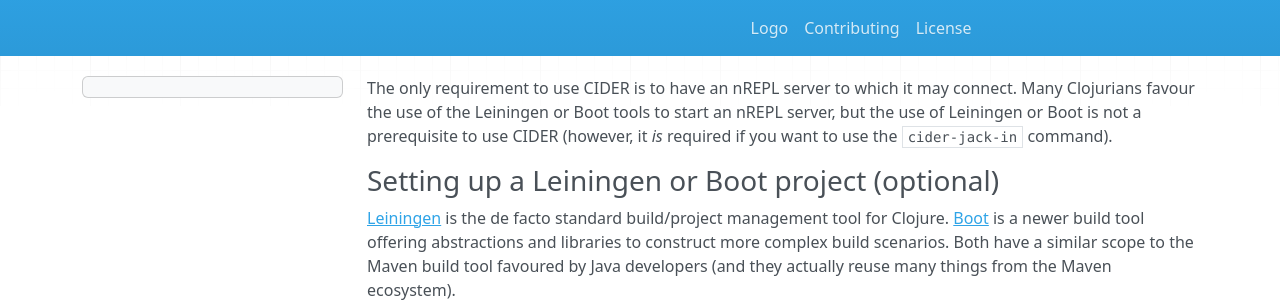
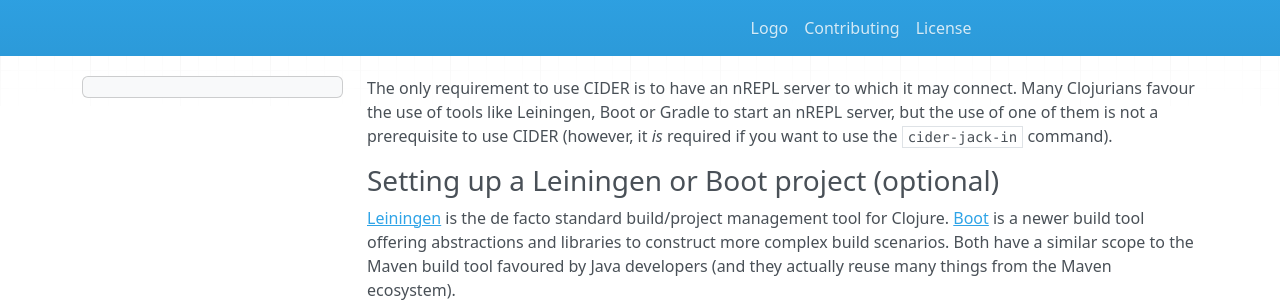
Before and after one commit to clojure-emacs/cider, an MkDocs documentation site: the page built from doc/basic_usage.md, in a window 1280 px wide and 900 px high. Shown: the part 200-502 px from the top of the window. Built offline with MkDocs 1.6.1, drawn with Linux system fonts in a browser that asks for light colours; nearby versions of some CDN libraries; old or Windows-style settings are respelled for this version of MkDocs.

Commit message:
Improve wording

```diff
--- a/doc/basic_usage.md
+++ b/doc/basic_usage.md
@@ -1,7 +1,8 @@
-The only requirement to use CIDER is to have an nREPL server to
-which it may connect. Many Clojurians favour the use of the Leiningen or Boot tools
-to start an nREPL server, but the use of Leiningen or Boot is not a prerequisite to use
-CIDER (however, it *is* required if you want to use the `cider-jack-in` command).
+The only requirement to use CIDER is to have an nREPL server to which it may
+connect. Many Clojurians favour the use of tools like Leiningen, Boot or Gradle
+to start an nREPL server, but the use of one of them is not a prerequisite to
+use CIDER (however, it *is* required if you want to use the `cider-jack-in`
+command).
 
 ### Setting up a Leiningen or Boot project (optional)
 
```
